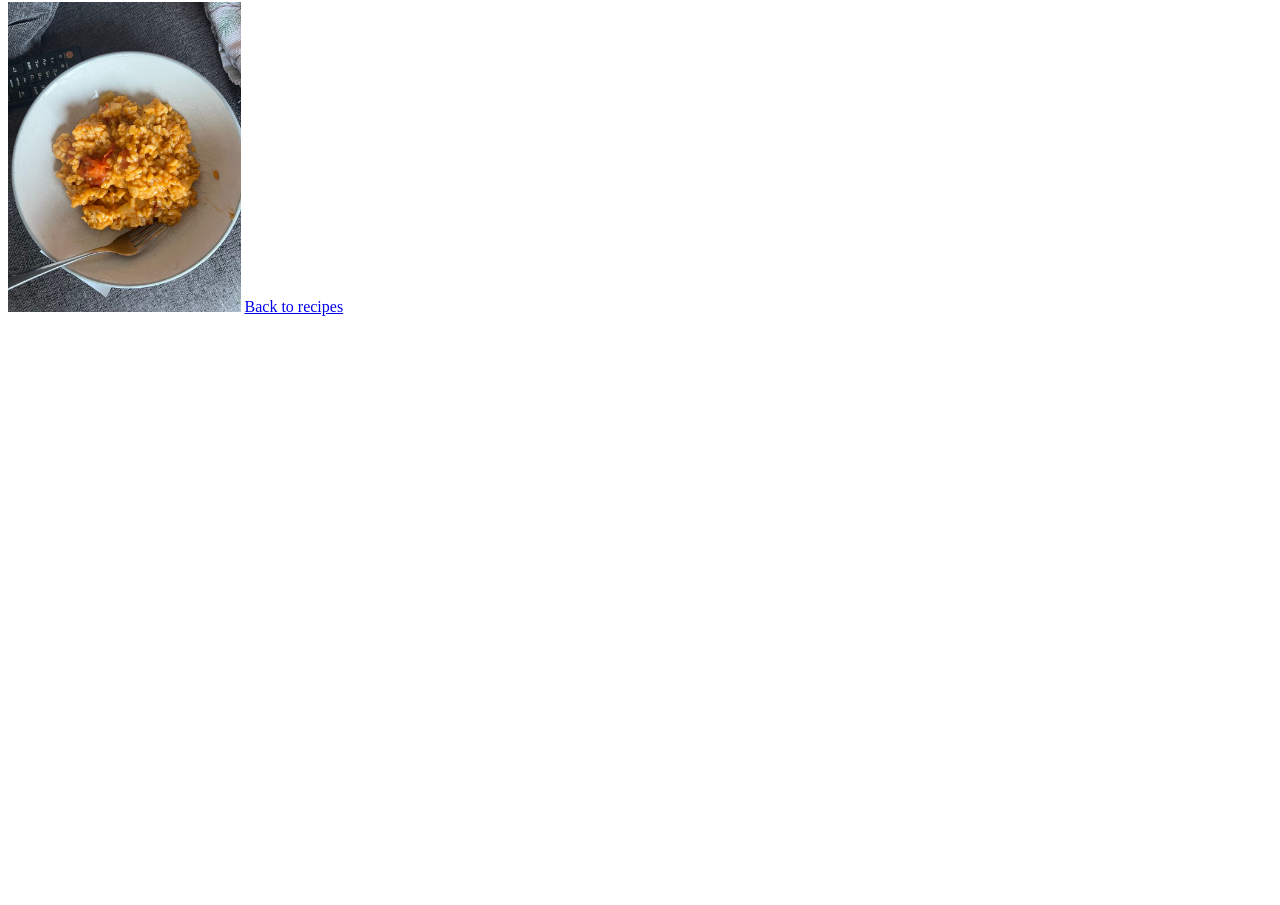
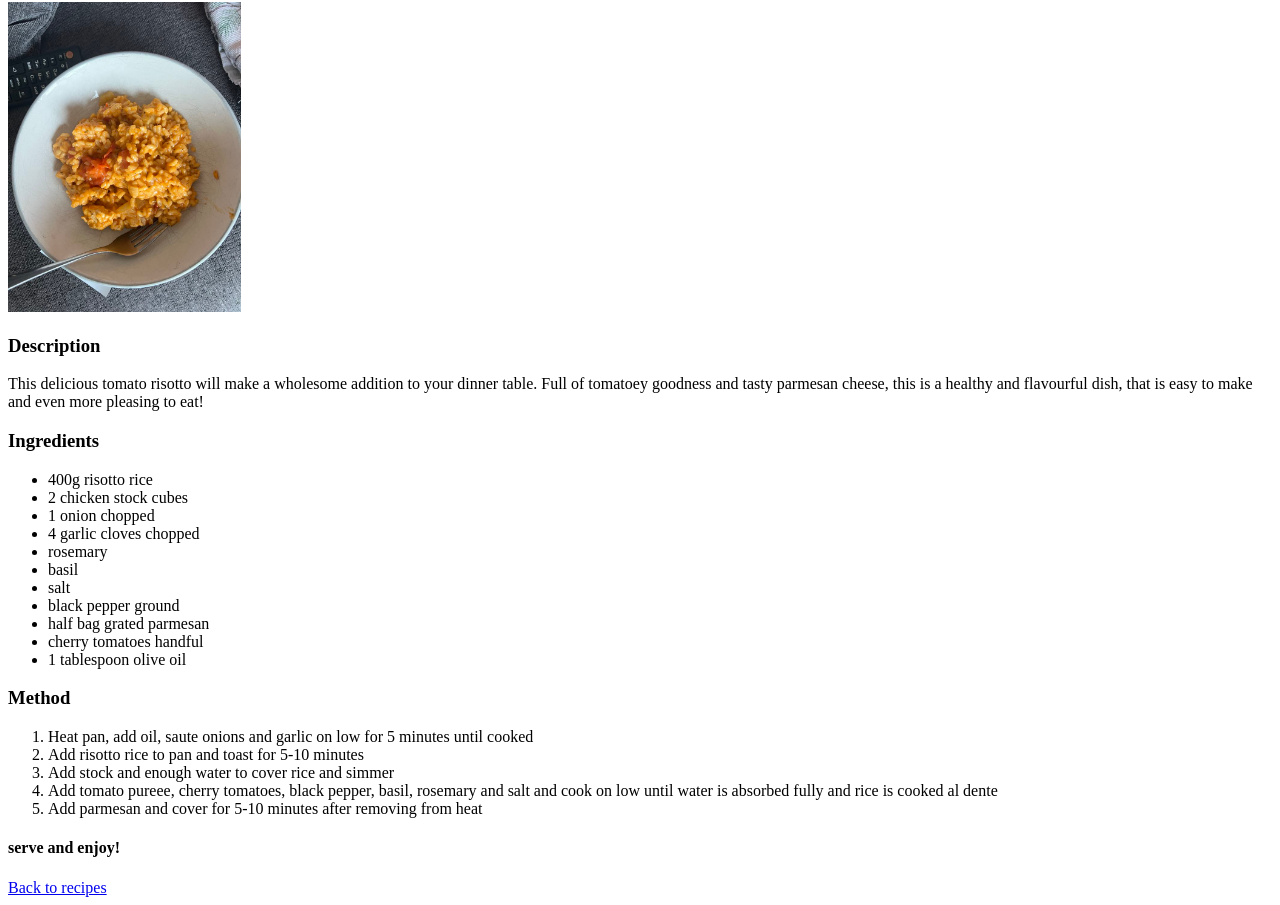
Before and after one commit to RRyzh-alt/odin-recipes, a plain HTML site: page recipes/tomato-risotto.html in a window 1280 px wide. Shown: the part 78-983 px from the top of the page. Before the commit the page ends 800 px from the top, so only its background shows below. Drawn offline with Linux system fonts and the light colour scheme.

Commit message:
Add all content for tomato-risotto.html
Added all content, lists and headings for the tomato risotto recipe page

```diff
--- a/recipes/tomato-risotto.html
+++ b/recipes/tomato-risotto.html
@@ -8,6 +8,31 @@
     <body>
         <h1>Tomato Risotto Recipe</h1>
         <img src="../images/tomato-risotto.jpeg" alt="tomato-risotto in a bowl" height="310">
+        <h3>Description</h3>
+        <p>This delicious tomato risotto will make a wholesome addition to your dinner table. Full of tomatoey goodness and tasty parmesan cheese, this is a healthy and flavourful dish, that is easy to make and even more pleasing to eat!</p>
+        <h3>Ingredients</h3>
+        <ul>
+            <li>400g risotto rice</li>
+            <li>2 chicken stock cubes</li>
+            <li>1 onion chopped</li>
+            <li>4 garlic cloves chopped</li>
+            <li>rosemary</li>
+            <li>basil</li>
+            <li>salt</li>
+            <li>black pepper ground</li>
+            <li>half bag grated parmesan</li>
+            <li>cherry tomatoes handful</li>
+            <li>1 tablespoon olive oil</li>
+        </ul>
+        <h3>Method</h3>
+        <ol>
+            <li>Heat pan, add oil, saute onions and garlic on low for 5 minutes until cooked</li>
+            <li>Add risotto rice to pan and toast for 5-10 minutes</li>
+            <li>Add stock and enough water to cover rice and simmer</li>
+            <li>Add tomato pureee, cherry tomatoes, black pepper, basil, rosemary and salt and cook on low until water is absorbed fully and rice is cooked al dente</li>
+            <li>Add parmesan and cover for 5-10 minutes after removing from heat</li>
+        </ol>
+            <h4>serve and enjoy!</h4>
         <a href="../index.html">Back to recipes</a>
     </body>
 </html>
```
